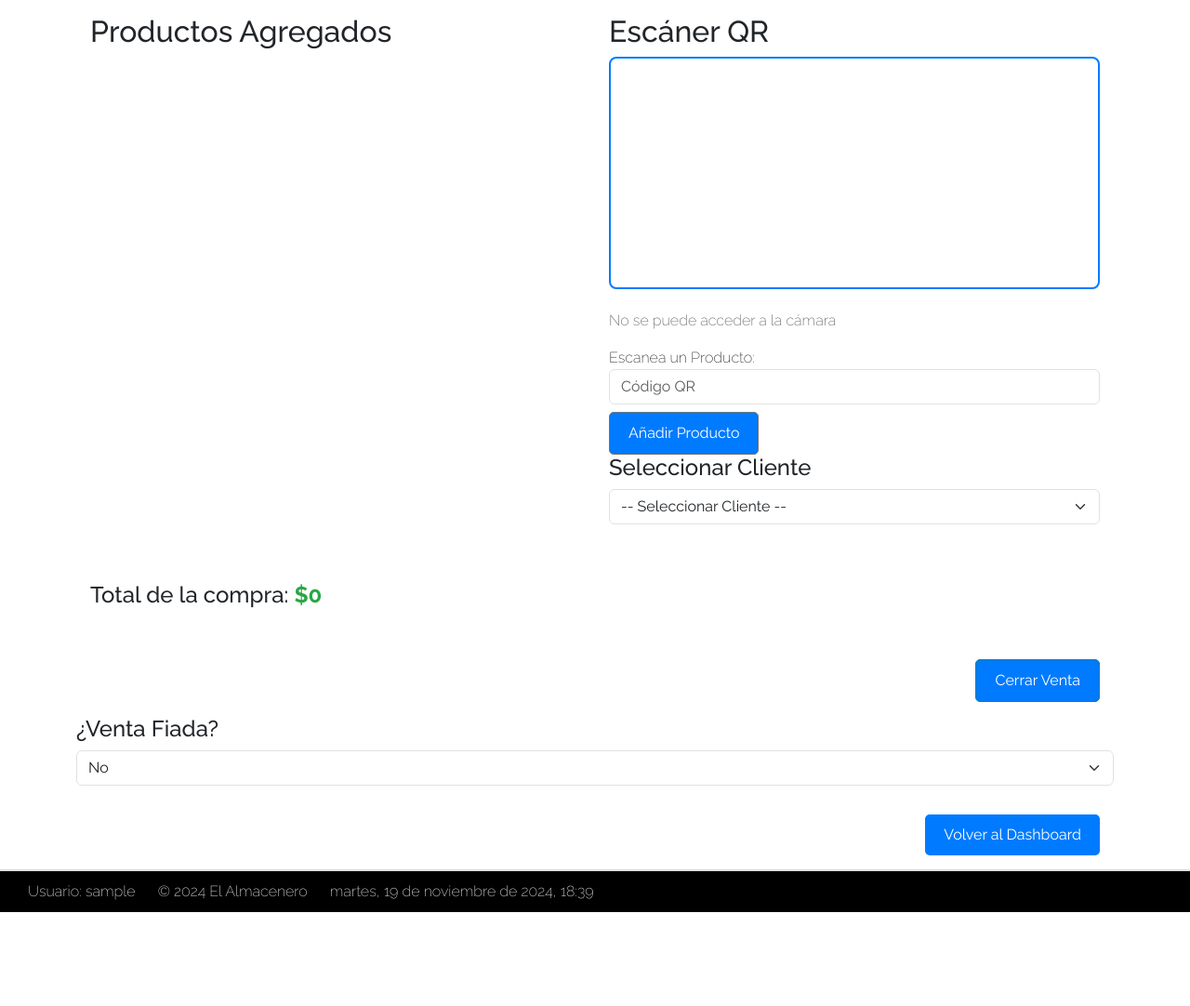
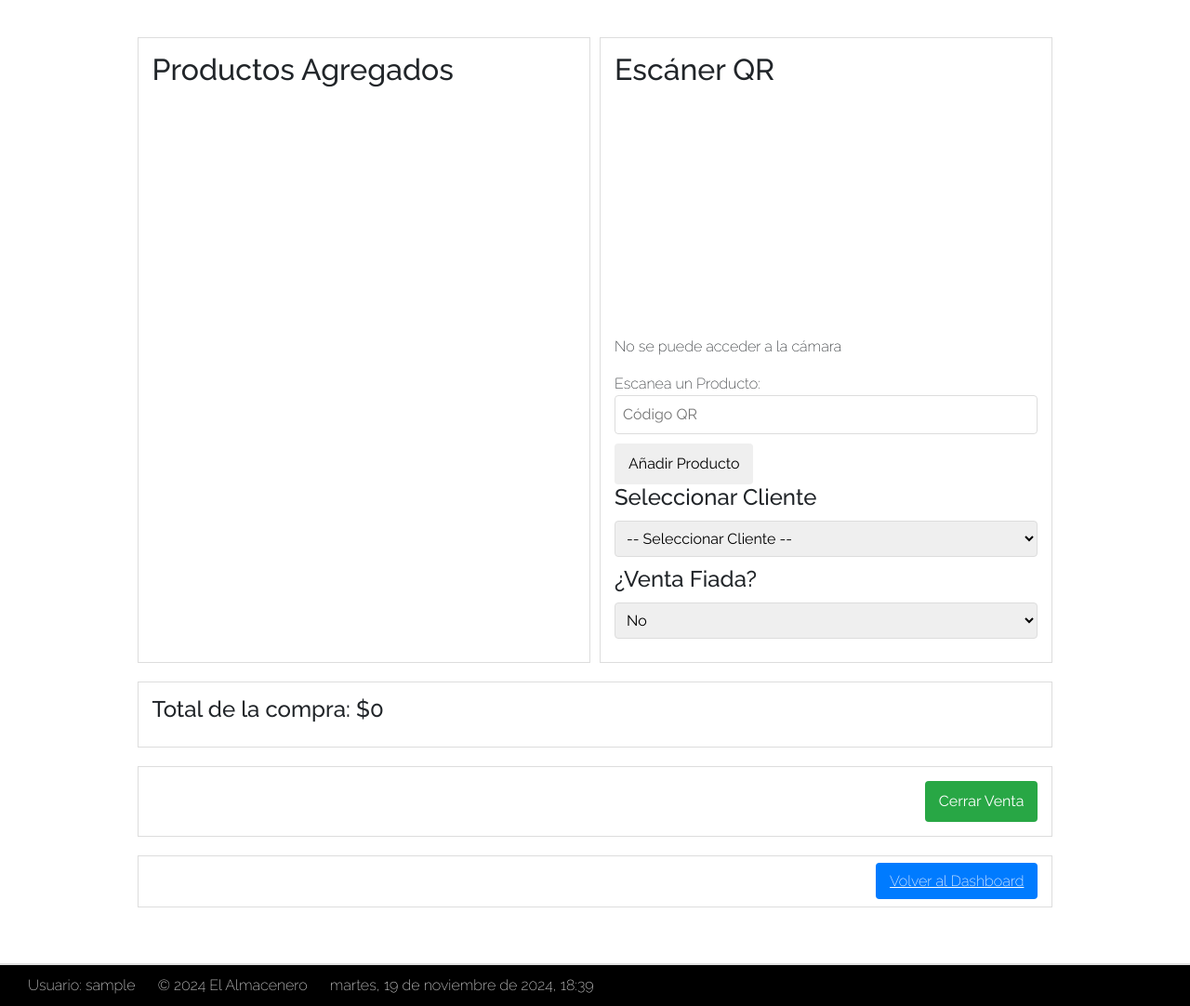
Before and after one commit to NicoButter/el_almacen, a Django app: page /sales/nueva-venta/ in a window 1280 px wide. Shown: the part 171-1253 px from the top of the page at 93% size. Before the commit the page ends 1152 px from the top, so only its background shows below. Run offline with Django 5.2, Linux system fonts and the light colour scheme; the visitor is signed in with stand-in values (Sample User, id 1); some libraries are stand-ins or nearby versions.

Commit message:
mejora de estilos en la terminal de venta 1

```diff
--- a/sales/static/sales/css/new_sale_styles.css
+++ b/sales/static/sales/css/new_sale_styles.css
@@ -1,83 +1,66 @@
-.container-fluid {
-  width: 100%;
-  padding: 0;
-  margin: 0;
+.container {
+  width: 90%;
+  max-width: 1200px;
+  margin: auto;
+  padding: 20px;
 }
 
 .row {
   display: flex;
-  gap: 0; /* Si es necesario, ajusta el gap */
-  margin: 0; /* Elimina márgenes que puedan estar afectando el ancho */
-  width: 100%;
+  justify-content: space-between;
+  margin-bottom: 20px;
 }
 
-/* .row.g-0 {
-  margin: 0;
-  padding: 0;
-  width: 100%;
-} */
-
-.col-md-6 {
+.section {
+  border: 1px solid #ddd;
   padding: 15px;
-  max-width: 100%;
-  flex: 1;  /* Hace que la columna ocupe el mismo espacio */
+  flex: 1;
+  margin-right: 10px;
 }
 
-.col-12 {
-  padding: 15px;
+.section:last-child {
+  margin-right: 0;
 }
 
-/* Estilos para las listas */
-#product-list {
-  max-height: 400px;
-  overflow-y: auto;
+h2, h4 {
+  margin: 0 0 10px;
 }
 
-.list-group-item {
-  display: flex;
-  justify-content: space-between;
-  align-items: center;
-  padding: 15px;
-  border: 1px solid #dee2e6;
-  border-radius: 5px;
-  margin-bottom: 10px;
-  background-color: #f9f9f9;
+ul {
+  list-style-type: none;
+  padding: 0;
 }
 
-.product-info,
-.product-quantity,
-.product-total {
-  flex: 1;
-  text-align: center;
+li {
+  padding: 5px 0;
+  border-bottom: 1px solid #ddd;
 }
 
-/* Estilos generales */
-.product-price, .product-name {
-  font-weight: bold;
+.input-field, .select-field {
+  width: 100%;
+  padding: 8px;
+  margin-bottom: 10px;
+  border: 1px solid #ddd;
+  border-radius: 4px;
 }
 
-/* Video */
-#video {
-  border: 2px solid #007bff;
-  border-radius: 8px;
-  margin-bottom: 15px;
+.button {
+  padding: 10px 15px;
+  border: none;
+  border-radius: 4px;
+  cursor: pointer;
 }
 
-/* Botón de volver */
-.btn-primary {
+.button.primary {
   background-color: #007bff;
-  border-color: #007bff;
+  color: white;
 }
 
-.btn-primary:hover {
-  background-color: #0056b3;
-  border-color: #004085;
+.button.success {
+  background-color: #28a745;
+  color: white;
 }
 
-/* Total de la compra */
-#total-compra {
-  font-size: 1.5rem;
-  font-weight: bold;
-  color: #28a745;
-  text-align: center;
+.text-right {
+  text-align: right;
 }
--- a/sales/templates/sales/new_sale.html
+++ b/sales/templates/sales/new_sale.html
@@ -14,77 +14,73 @@
 
 {% block content %}
 
-<div class="container-fluid p-0">
+<div class="container">
   <form method="post" id="sale-form">
     {% csrf_token %}
-    <div class="row g-0">
+    <div class="row">
       <!-- Columna izquierda: Lista de productos escaneados -->
-      <div class="col-md-6">
+      <div class="section">
         <h2>Productos Agregados</h2>
-        <ul id="product-list" class="list-group">
-          <!-- Lista de productos agregados al carrito -->
+        <ul id="product-list">
           {% for item in scanned_items %}
-            <li class="list-group-item">{{ item.name }} - {{ item.quantity }} x {{ item.price }} = {{ item.subtotal }}</li>
+            <li>{{ item.name }} - {{ item.quantity }} x {{ item.price }} = {{ item.subtotal }}</li>
           {% endfor %}
         </ul>
       </div>
 
       <!-- Columna derecha: Escáner QR y selección de cliente -->
-      <div class="col-md-6">
-        <!-- Escáner QR -->
+      <div class="section">
         <h2>Escáner QR</h2>
         <video id="video" width="100%" height="250" autoplay></video>
         <canvas id="canvas" style="display: none"></canvas>
-        <p id="scan-status" class="text-muted">Esperando código QR...</p>
+        <p id="scan-status">Esperando código QR...</p>
 
-        <!-- Entrada manual del código QR como respaldo -->
         <label for="qr_code_value">Escanea un Producto:</label>
-        <input type="text" name="qr_code_value" id="qr_code_value" placeholder="Código QR" class="form-control mb-2">
-        <button type="submit" name="add_product" class="btn btn-secondary">Añadir Producto</button>
+        <input type="text" name="qr_code_value" id="qr_code_value" placeholder="Código QR" class="input-field">
+        <button type="submit" name="add_product" class="button">Añadir Producto</button>
 
-        <!-- Selección de cliente -->
-        <div class="mb-3">
+        <!-- Selección de cliente y venta fiada -->
+        <div class="field-group">
           <h4>Seleccionar Cliente</h4>
-          <select id="cliente-select" name="cliente_id" class="form-select">
+          <select id="cliente-select" name="cliente_id" class="select-field">
             <option value="">-- Seleccionar Cliente --</option>
             {% for cliente in clientes %}
               <option value="{{ cliente.id }}">{{ cliente.nombre }}</option>
             {% endfor %}
+          </select>
+
+          <h4>¿Venta Fiada?</h4>
+          <select id="venta-fiada" name="venta_fiada" class="select-field">
+            <option value="no">No</option>
+            <option value="si">Sí</option>
           </select>
         </div>
       </div>
     </div>
 
     <!-- Total de la compra -->
-    <div class="row mt-3">
-      <div class="col-12 text-start">
+    <div class="row">
+      <div class="section">
         <h4>Total de la compra: <span id="total-compra">$0</span></h4>
       </div>
     </div>
 
     <!-- Botón para cerrar la venta -->
-    <div class="row mt-3">
-      <div class="col-12 text-end">
-        <button type="submit" name="close_sale" class="btn btn-success">Cerrar Venta</button>
+    <div class="row">
+      <div class="section text-right">
+        <button type="submit" name="close_sale" class="button success">Cerrar Venta</button>
       </div>
     </div>
   </form>
 
-  <div class="mb-3">
-    <h4>¿Venta Fiada?</h4>
-    <select id="venta-fiada" name="venta_fiada" class="form-select">
-      <option value="no">No</option>
-      <option value="si">Sí</option>
-    </select>
-  </div>
-
   <!-- Botón para volver al dashboard del cajero -->
-  <div class="row mt-3">
-    <div class="col-12 text-end">
-      <a href="{% url 'cashier_dashboard' %}" class="btn btn-primary">Volver al Dashboard</a>
+  <div class="row">
+    <div class="section text-right">
+      <a href="{% url 'cashier_dashboard' %}" class="button primary">Volver al Dashboard</a>
     </div>
   </div>
 </div>
+
 
 
 <!-- Incluye la biblioteca jsQR -->
```
